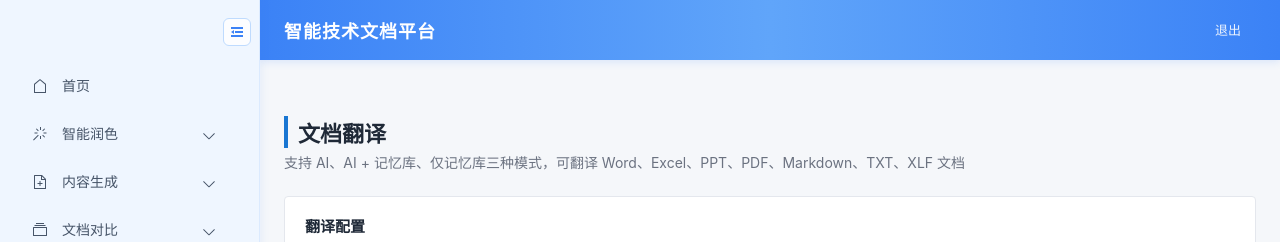
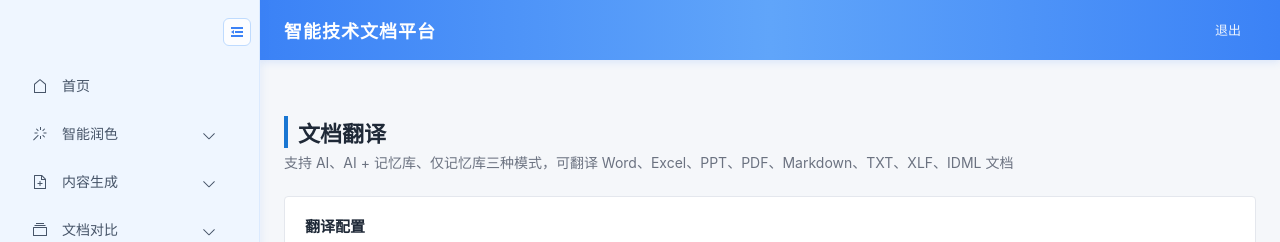
Before and after one commit to caoyuanyuan-glitch/smart-doc-platform, a Vue app in the folder frontend/: page /translate/docs in a window 1280 px wide. Shown: the top 242 px of the page. Built offline with nearby package versions, Linux system fonts and the light colour scheme; no server answers.

Commit message:
fix: add idml to frontend file upload whitelist Co-authored-by: monkeycode-ai <monkeycode-ai@chaitin.com>

```diff
--- a/frontend/src/views/TranslateDoc.vue
+++ b/frontend/src/views/TranslateDoc.vue
@@ -2,7 +2,7 @@
   <div class="doc-translate-container">
     <div class="page-header">
       <h2 class="page-title">文档翻译</h2>
-      <p class="page-desc">支持 AI、AI + 记忆库、仅记忆库三种模式，可翻译 Word、Excel、PPT、PDF、Markdown、TXT、XLF 文档</p>
+      <p class="page-desc">支持 AI、AI + 记忆库、仅记忆库三种模式，可翻译 Word、Excel、PPT、PDF、Markdown、TXT、XLF、IDML 文档</p>
     </div>
 
     <el-card class="config-card config-horizontal" shadow="never">
@@ -278,7 +278,7 @@ function onFileChange(file) {
 
 function beforeFileUpload(file) {
   const ext = file.name.split('.').pop().toLowerCase()
-  const allowed = ['docx', 'doc', 'xlsx', 'xls', 'pptx', 'ppt', 'pdf', 'md', 'txt', 'xlf']
+  const allowed = ['docx', 'doc', 'xlsx', 'xls', 'pptx', 'ppt', 'pdf', 'md', 'txt', 'xlf', 'idml']
   if (!allowed.includes(ext)) {
     ElMessage.error(`不支持的文件格式: .${ext}`)
     return false
```
